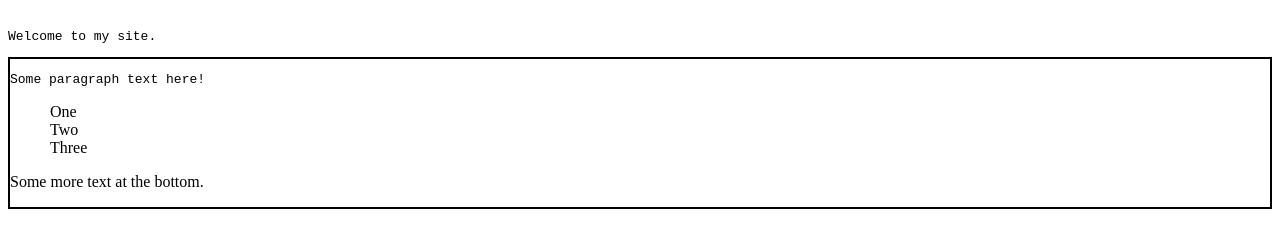
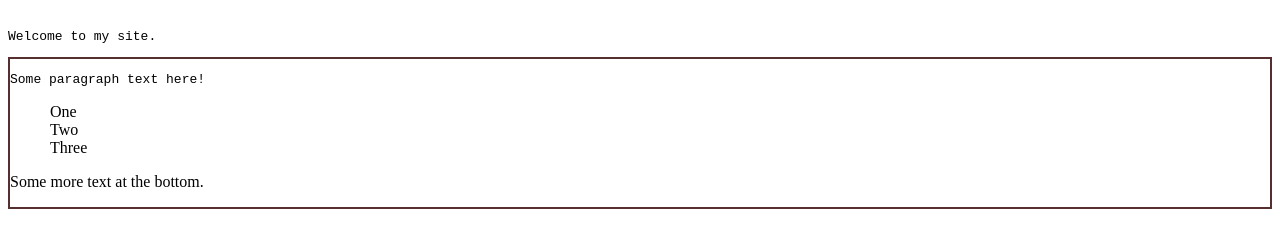
Before and after one commit to kirbyhorvitz/my-site-2021-inclass, a plain HTML site: page index.html in a window 1280 px wide. Shown: the part 90-338 px from the top of the page. Drawn offline with Linux system fonts and the light colour scheme.

Commit message:
Update index.html
update border color

```diff
--- a/index.html
+++ b/index.html
@@ -9,7 +9,7 @@
 
     <p style="font-family: monospace; color: '#ccc';">Welcome to my site.</p>
 
-    <div style="border: 2px solid #000;">
+    <div style="border: 2px solid rgb(88, 47, 47);">
       <p style="font-family: monospace; color: '#ccc';">Some paragraph text here!</p>
 
       <ol style="list-style:none;">
```
